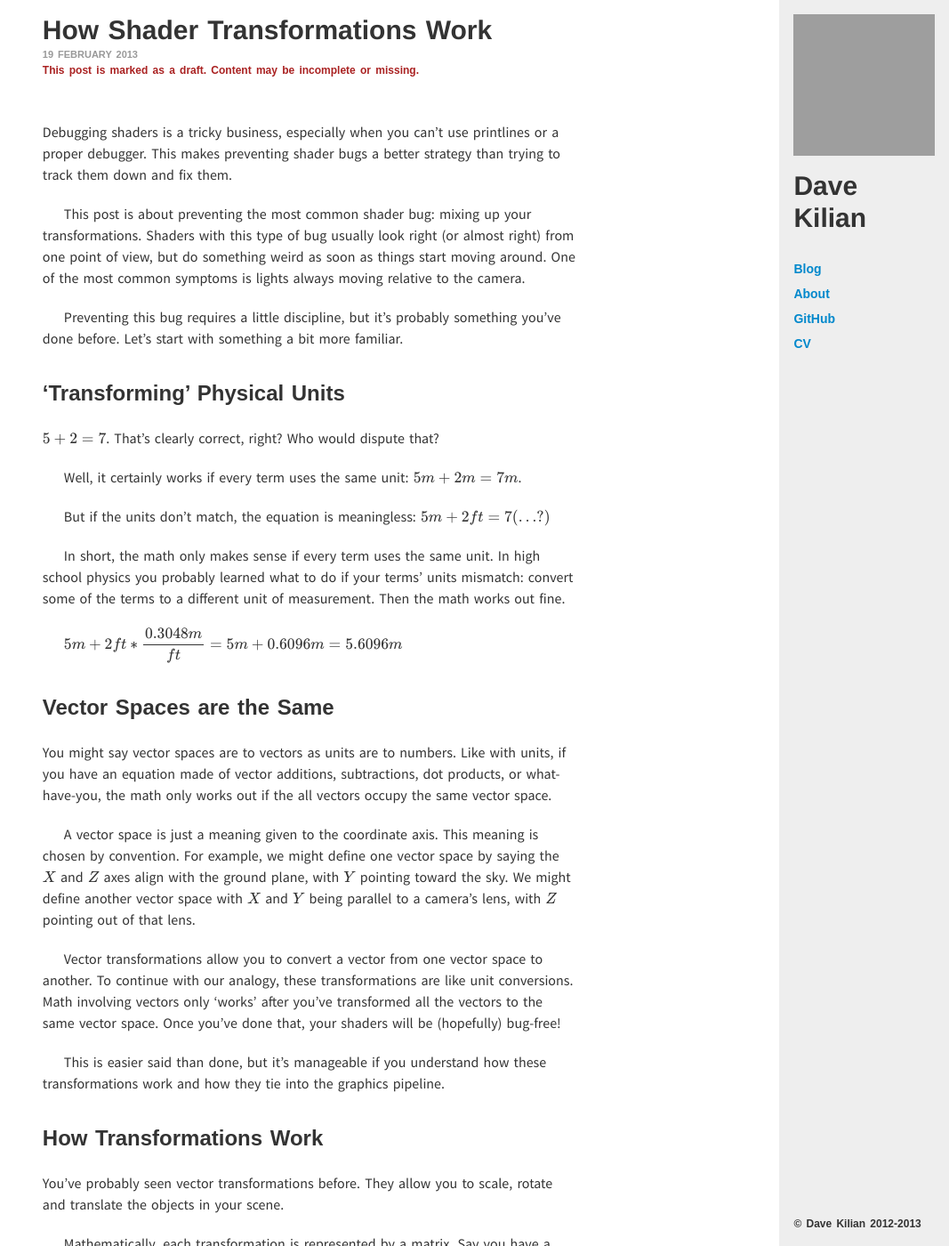
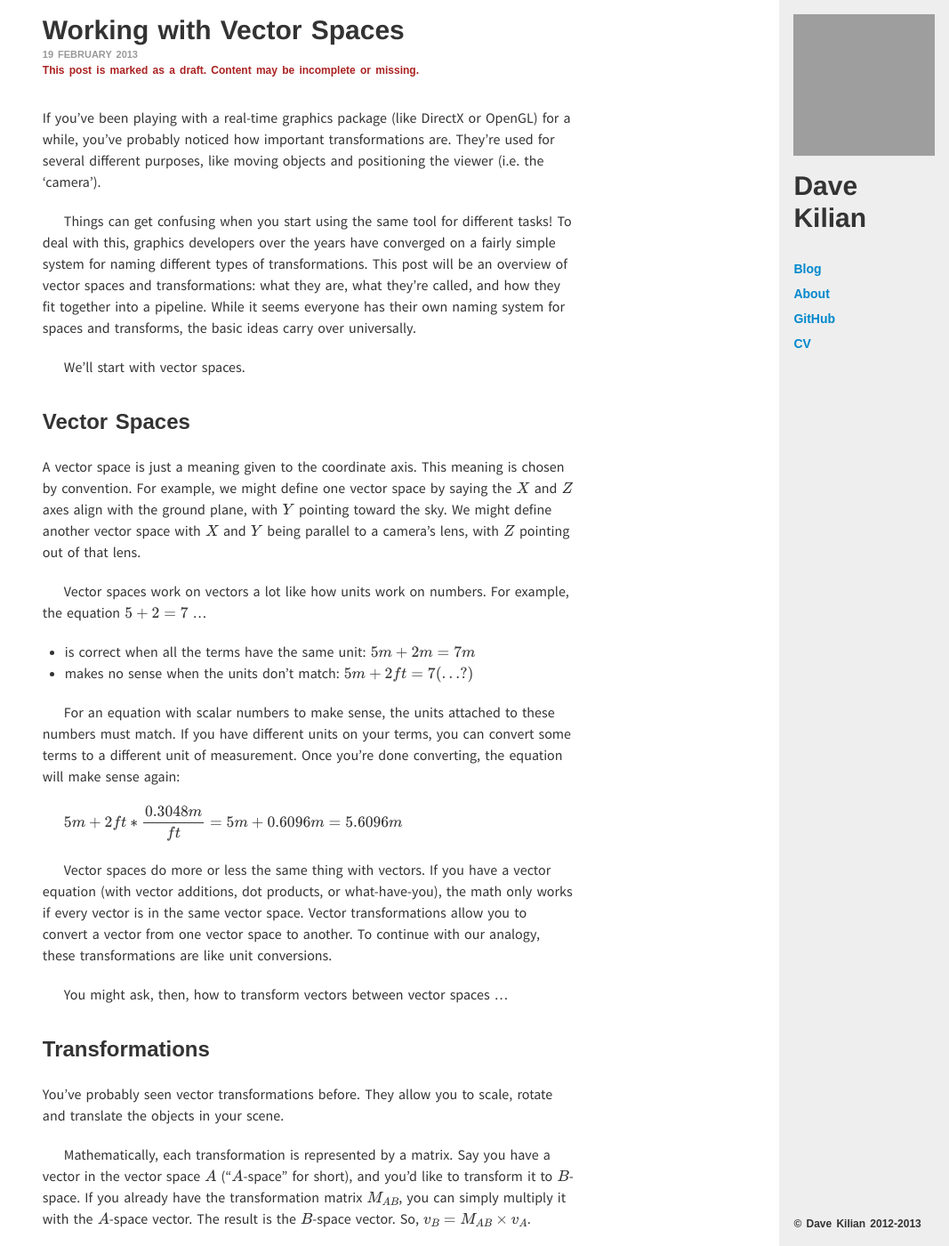
Before and after one commit to davekilian/davekilian.github.com, a Jekyll site: the page built from _posts/2013-02-19-spaces.markdown, in a window 1280 px wide and 1400 px high. Shown: the whole window at 89% size, without its empty margins (213-1280 px from the left). Built offline with Jekyll 4.4.1, drawn with Linux system fonts in a browser that asks for light colours; Markdown is read by kramdown in place of the engine named in the settings; formulas are drawn with MathJax 3; some of the changed text lies outside the part shown; grey boxes are pictures that could not be loaded.

Commit message:
Cleaned up the first sections

```diff
--- a/_layouts/post.html
+++ b/_layouts/post.html
@@ -49,7 +49,7 @@
                 </div>
                 <div class="span10" style="padding: 1em">
                     <div style="max-width: 600px; margin-left: auto; margin-right: auto">
-                        <header style="padding-bottom: 1em">
+                        <header>
                             <h1>{{ page.title }}</h1>
                             <h6>{{ page.date | date_to_long_string }}</h6>
                             {% if page.draft %}
--- a/_posts/2013-02-19-spaces.markdown
+++ b/_posts/2013-02-19-spaces.markdown
@@ -1,47 +1,26 @@
 ---
 layout: post
-title: How Shader Transformations Work
+title: Working with Vector Spaces
 author: Dave
 draft: true
 ---
 
-Debugging shaders is a tricky business, especially when you can't use
-printlines or a proper debugger. This makes preventing shader bugs a better
-strategy than trying to track them down and fix them.
+If you've been playing with a real-time graphics package (like DirectX or
+OpenGL) for a while, you've probably noticed how important transformations are.
+They're used for several different purposes, like moving objects and
+positioning the viewer (i.e. the 'camera').
 
-This post is about preventing the most common shader bug: mixing up your
-transformations. Shaders with this type of bug usually look right (or almost
-right) from one point of view, but do something weird as soon as things start
-moving around. One of the most common symptoms is lights always moving relative
-to the camera.
+Things can get confusing when you start using the same tool for different
+tasks! To deal with this, graphics developers over the years have converged
+on a fairly simple system for naming different types of transformations.
+This post will be an overview of vector spaces and transformations: what they
+are, what they're called, and how they fit together into a pipeline. While it
+seems everyone has their own naming system for spaces and transforms, the
+basic ideas carry over universally.
 
-Preventing this bug requires a little discipline, but it's probably something
-you've done before. Let's start with something a bit more familiar.
+We'll start with vector spaces.
 
-## 'Transforming' Physical Units
-
-$5 + 2 = 7$.
-That's clearly correct, right? Who would dispute that?
-
-Well, it certainly works if every term uses the same unit:
-$5 m + 2 m = 7 m$.
-
-But if the units don't match, the equation is meaningless:
-$5 m + 2 ft = 7 (...?)$
-
-In short, the math only makes sense if every term uses the same unit.
-In high school physics you probably learned what to do if your terms' units
-mismatch: convert some of the terms to a different unit of
-measurement. Then the math works out fine.
-
-$5 m + 2 ft * \dfrac{0.3048 m}{ft} = 5 m + 0.6096 m = 5.6096 m$
-
-## Vector Spaces are the Same
-
-You might say vector spaces are to vectors as units are to numbers. Like with
-units, if you have an equation made of vector additions, subtractions, dot
-products, or what-have-you, the math only works out if the all vectors occupy
-the same vector space.
+## Vector Spaces
 
 A vector space is just a meaning given to the coordinate axis. This meaning is
 chosen by convention. For example, we might define one vector space by saying
@@ -49,16 +28,29 @@ the $X$ and $Z$ axes align with the ground plane, with $Y$ pointing toward the
 sky. We might define another vector space with $X$ and $Y$ being parallel to a
 camera's lens, with $Z$ pointing out of that lens.
 
+Vector spaces work on vectors a lot like how units work on numbers. For
+example, the equation $5 + 2 = 7$ ...
+
+* is correct when all the terms have the same unit: $5m + 2m = 7m$
+* makes no sense when the units don't match: $5m + 2ft = 7(...?)$
+
+For an equation with scalar numbers to make sense, the units attached to these
+numbers must match. If you have different units on your terms, you can convert
+some terms to a different unit of measurement. Once you're done converting,
+the equation will make sense again:
+
+$5 m + 2 ft * \dfrac{0.3048 m}{ft} = 5 m + 0.6096 m = 5.6096 m$
+
+Vector spaces do more or less the same thing with vectors. If you have a vector
+equation (with vector additions, dot products, or what-have-you), the math only
+works if every vector is in the same vector space.
 Vector transformations allow you to convert a vector from one vector space to
 another. To continue with our analogy, these transformations are like unit
-conversions. Math involving vectors only 'works'
-after you've transformed all the vectors to the same vector space. Once you've
-done that, your shaders will be (hopefully) bug-free!
+conversions.
 
-This is easier said than done, but it's manageable if you understand how
-these transformations work and how they tie into the graphics pipeline.
+You might ask, then, how to transform vectors between vector spaces ...
 
-## How Transformations Work
+## Transformations
 
 You've probably seen vector transformations before. They allow you to
 scale, rotate and translate the objects in your scene.
@@ -70,8 +62,9 @@ $M_{AB}$, you can simply multiply it with the $A$-space vector. The
 result is the $B$-space vector. So, $v_B = M_{AB} \times v_A$.
 
 Often $M_{AB}$ is simple. For example, if $B$-space is the same as $A$-space,
-$M_{AB}$ is the identity matrix. If objects in $A$-space are half as large as
-objects in $B$-space, $M_{AB}$ is just a scale matrix.
+$M_{AB}$ is the identity matrix. If the origins of both spaces are the same,
+but one unit in $A$ space equals two units in $B$ space, then $M_{AB}$ is a
+scale matrix.
 You can build complex $M_{AB}$'s by daisy-chaining the simpler ones.
 They are combined via matrix multiplication:
 
@@ -84,7 +77,11 @@ $C$-space.
 
 If you have $M_{AB}$, which transforms from $A$-space to $B$-space, you can
 obtain $M_{BA}$, which goes in the opposite direction, by inverting $M_{AB}$.
-So $M_{BA} = (M_{AB})^{-1}$.
+If you had daisy-chained multiple transformations, you can obtain the inverse
+by reversing the order of the steps and inverting each. For example:
+
+* If $M_{AB} = M_{BC} \times M_{AB}$
+* Then $M_{CA} = M_{BA} \times M_{CB} = (M_{AB})^{-1} \times (M_{BC})^{-1}$
 
 ## Vector Spaces in Computer Graphics
 
@@ -271,12 +268,17 @@ This does not have a name, because it's usually handled by the graphics card
 instead of the programmer. Simply drops the $Z$ term and scales the $X$ and $Y$
 terms appropriately to fill the screen.
 
+## Putting It Together
+
 ---
 
 ## TODO
 
 * Talk about how these transformations are baked together, and how this is a
-  win from a Big-O standpoint
+  win from a Big-O standpoint. Start with some pseudocode for how you might
+  do this naively by transforming objects in stages, then move on to the more
+  efficient formulation the graphics pipeline uses today.
+
 * Talk about how these transformations entirely encapsulate the notion of a
   camera. DirectX and OpenGL do not provide a camera abstraction because none
   is needed, although it is useful for you to create your own.
@@ -284,6 +286,23 @@ terms appropriately to fill the screen.
 Everything else below is old. The OpenGL stuff should be split into a new post.
 Then change the title and rewrite the intro so we don't talk about shaders at
 all in this post.
+
+---
+
+## The old intro
+
+Debugging shaders is a tricky business, especially when you can't use
+printlines or a proper debugger. This makes preventing shader bugs a better
+strategy than trying to track them down and fix them.
+
+This post is about preventing the most common shader bug: mixing up your
+transformations. Shaders with this type of bug usually look right (or almost
+right) from one point of view, but do something weird as soon as things start
+moving around. One of the most common symptoms is lights always moving relative
+to the camera.
+
+Preventing this bug requires a little discipline, but it's probably something
+you've done before. Let's start with something a bit more familiar.
 
 ---
 
```
